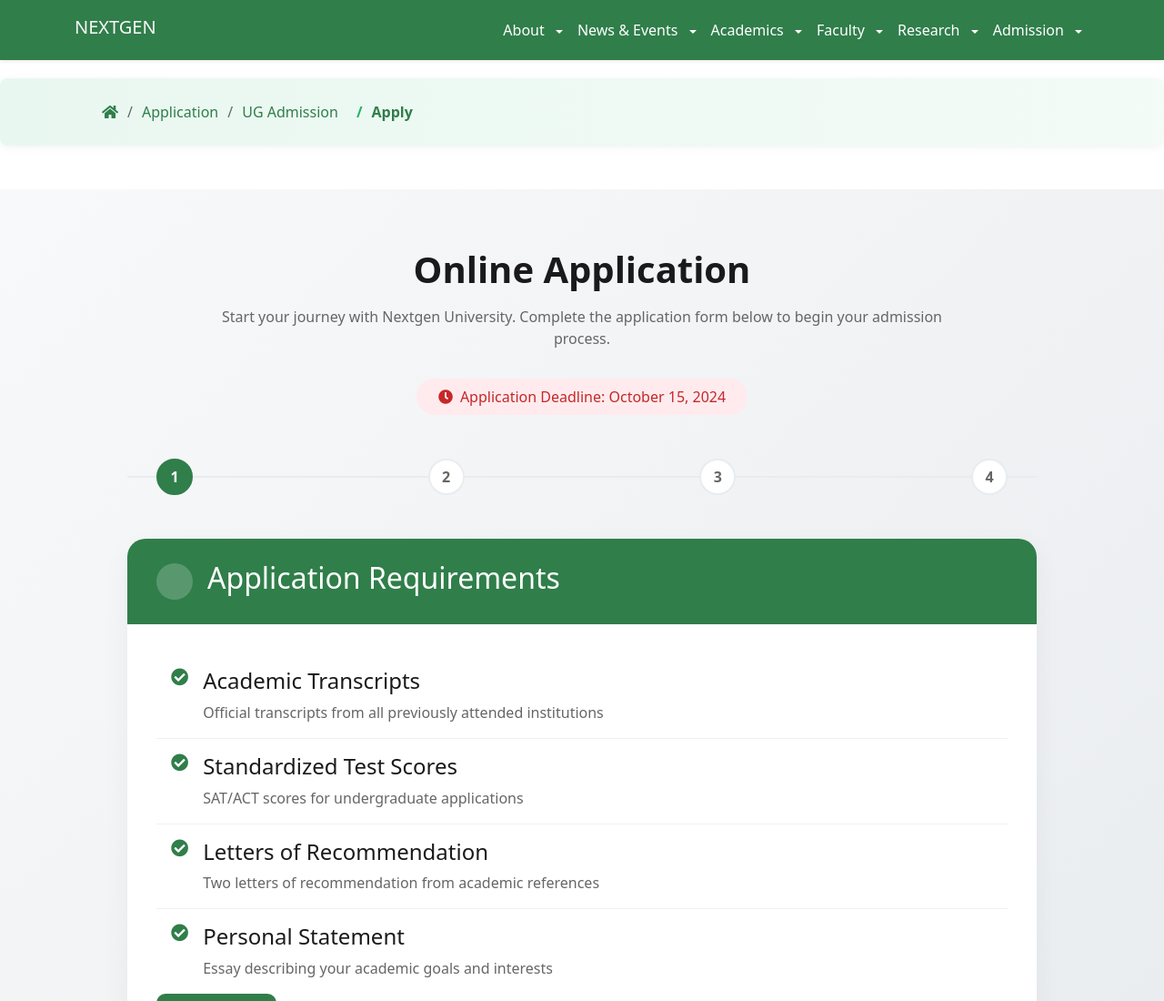
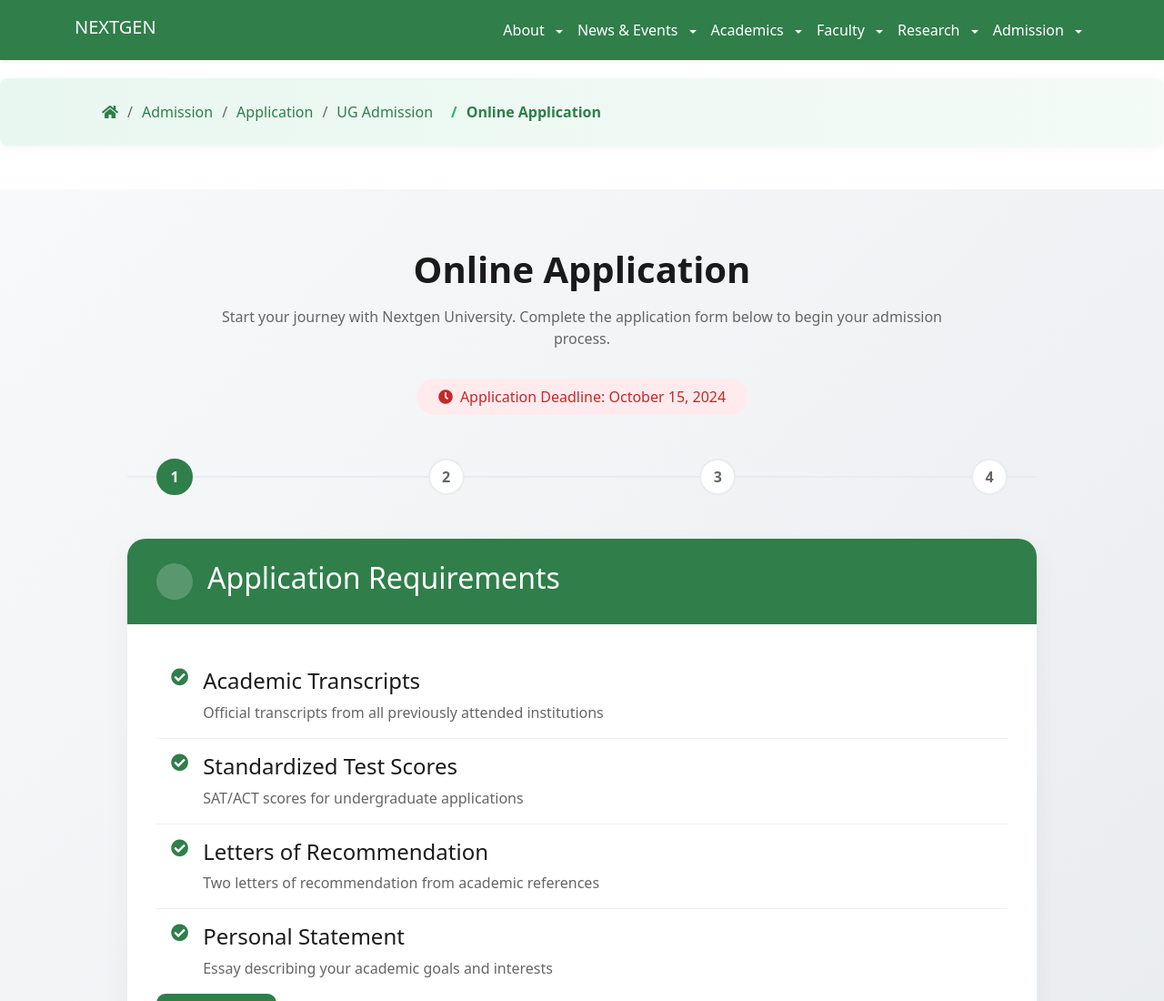
Before and after one commit to PrantoPodder98/University-Template-IDM, a plain HTML site: page application-apply.html in a window 1280 px wide. Shown: the top 1100 px of the page at 91% size. Drawn offline with nearby package versions, Linux system fonts and the light colour scheme.

Commit message:
feat: Update breadcrumb navigation for application page with clearer labels

```diff
--- a/application-apply.html
+++ b/application-apply.html
@@ -513,13 +513,16 @@
                     <a href="index.html"><i class="fas fa-home"></i></a>
                 </li>
                 <li class="breadcrumb-item">
+                    <a href="#">Admission</a>
+                </li>
+                <li class="breadcrumb-item">
                     <a href="#">Application</a>
                 </li>
                 <li class="breadcrumb-item">
-                    <a href="ug-admission.html">UG Admission</a>
+                    <a href="#">UG Admission</a>
                 </li>
                 <li class="breadcrumb-item active">
-                    <a href="#">Apply</a>
+                    <a href="#">Online Application</a>
                 </li>
             </ol>
         </div>
```
